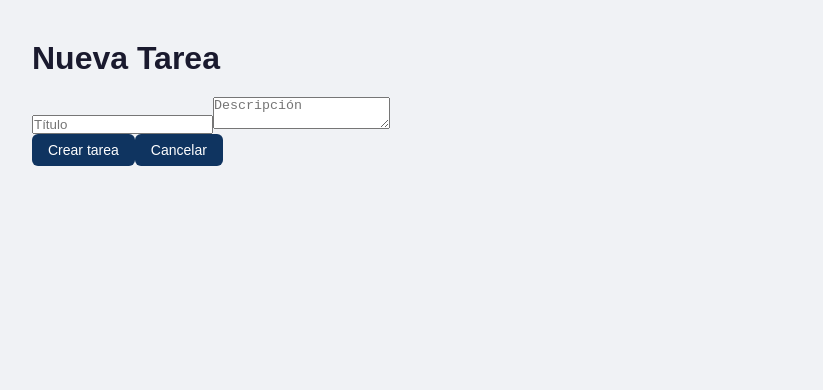
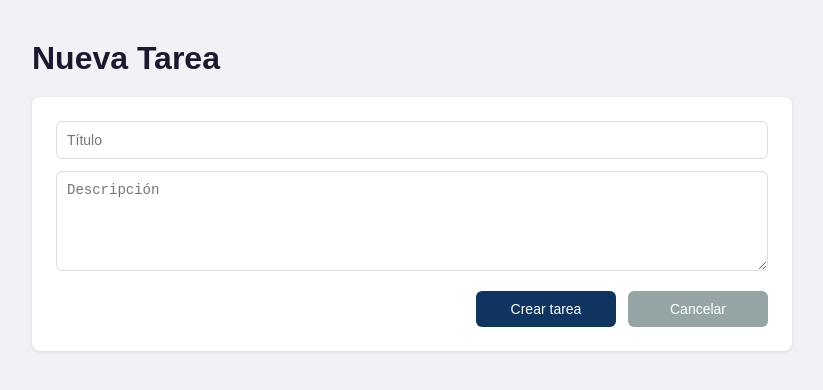
Before and after one commit to Mate-PF/FernandezM_Challenge_ForIT_2026, a React app in the folder frontend/: page /new in a window 1280 px wide. Shown: the top 390 px of the page, without its empty margins (228-1051 px from the left). Built offline with nearby package versions, Linux system fonts and the light colour scheme; no server answers; the HTML template or start-up script is replaced by a standard one.

Commit message:
CSS actualizado

```diff
--- a/frontend/src/index.css
+++ b/frontend/src/index.css
@@ -34,6 +34,7 @@ button {
 button:hover {
   background-color: #16213e;
 }
+
 /* Task Item */
 .task-item {
   display: flex;
@@ -72,6 +73,7 @@ button:hover {
 .task-actions button:last-child:hover {
   background-color: #c0392b;
 }
+
 /* Task List */
 .task-list {
   display: flex;
@@ -79,3 +81,49 @@ button:hover {
   gap: 12px;
   margin-top: 20px;
 }
+
+/* Task Form */
+.task-form {
+  display: flex;
+  flex-direction: column;
+  gap: 12px;
+  background: white;
+  padding: 24px;
+  border-radius: 8px;
+  box-shadow: 0 1px 4px rgba(0,0,0,0.1);
+  margin-top: 20px;
+}
+
+.task-form input,
+.task-form textarea {
+  padding: 10px;
+  border: 1px solid #ddd;
+  border-radius: 6px;
+  font-size: 14px;
+  width: 100%;
+}
+
+.task-form textarea {
+  height: 100px;
+  resize: vertical;
+}
+
+.form-actions {
+  display: flex;
+  gap: 12px;
+  justify-content: flex-end;
+  margin-top: 8px;
+}
+
+.form-actions button {
+  padding: 10px 24px;
+  min-width: 140px;
+}
+
+.form-actions button:last-child {
+  background-color: #95a5a6;
+}
+
+.form-actions button:last-child:hover {
+  background-color: #7f8c8d;
+}
```
